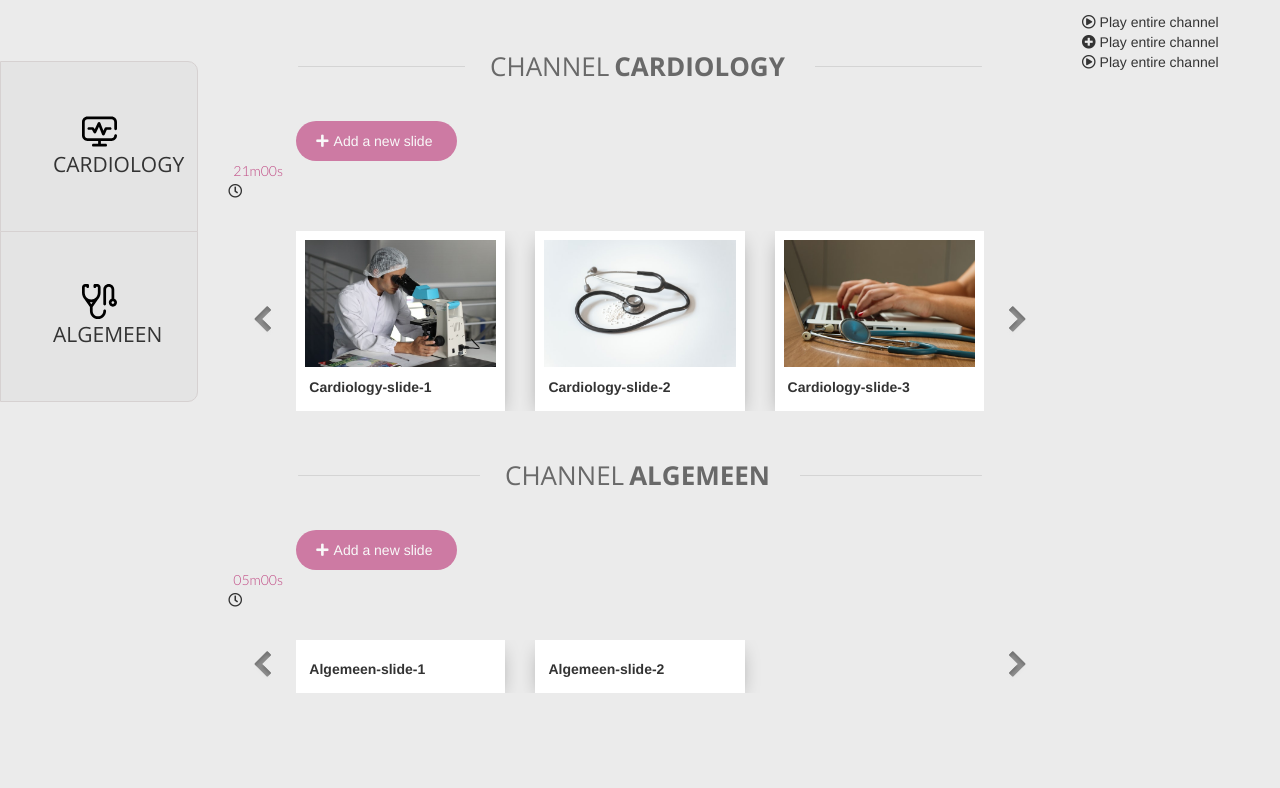
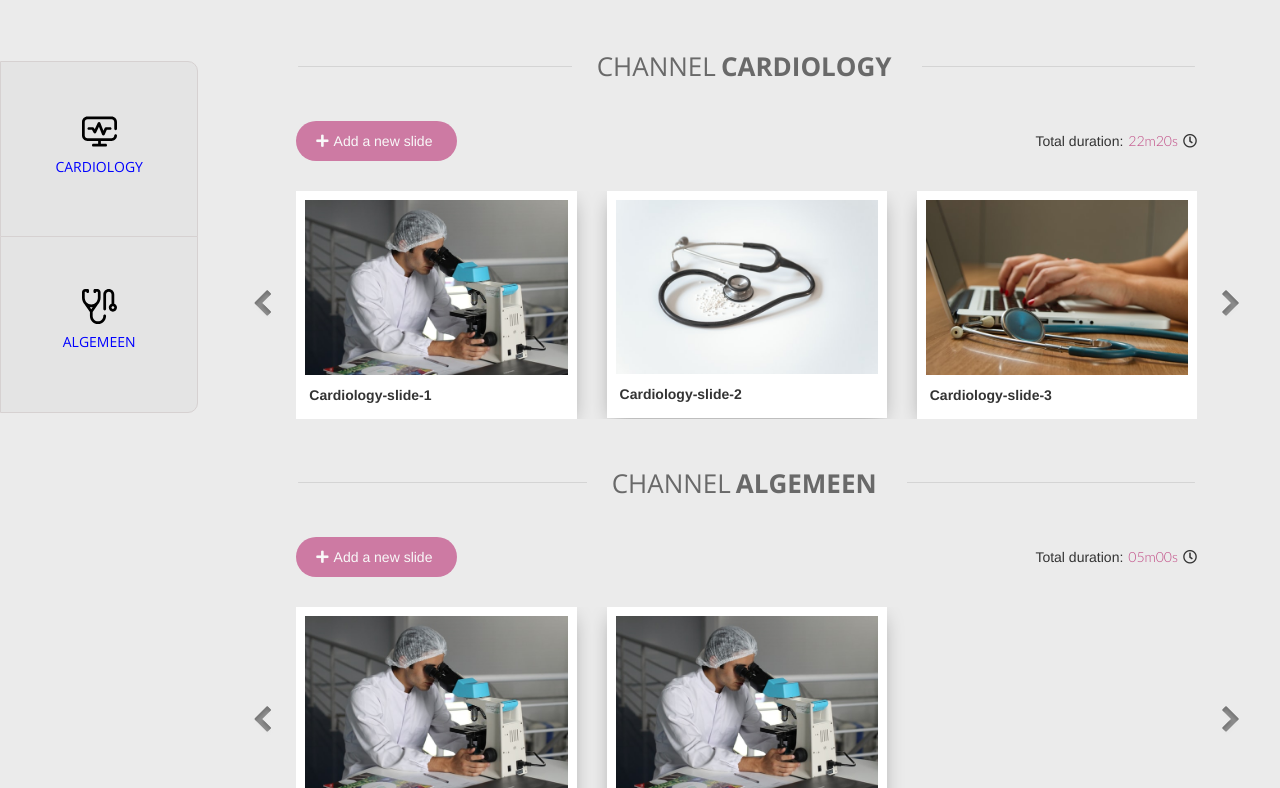
Before and after one commit to tiagoenes/prisma-it, a website built with webpack: page index.html in a window 1280 px wide. Shown: the part 78-866 px from the top of the page. Before the commit the page ends 821 px from the top, so only its background shows below. Built offline with nearby package versions, Linux system fonts and the light colour scheme; files whose address does not match are found by name.

Commit message:
fixed buttons

```diff
--- a/app/index.js
+++ b/app/index.js
@@ -21,9 +21,9 @@ fetch('content.json')
       categories.forEach((category) => {
         // categoryName.innerText = category.name
         resultsList.insertAdjacentHTML('beforeend', `
-          <div class="button-category">
+          <div id="${category.name}-btn" class="button-category">
           <img src="./assets/images/${category.name}.svg" height=35 alt="${category.name}">
-          <div>${category.name.toUpperCase()}</div>
+          <h5 id="${category.name}-active-category"class="active-category">${category.name.toUpperCase()}</h5>
           </div>
           `);
         // console.log(category.slides);
@@ -31,10 +31,15 @@ fetch('content.json')
         // console.log (getSlides(category));
 
         content.insertAdjacentHTML('beforeend', `
+          <div id="${category.name}">
             <h2 class=""><span class="d-inline-flex">Channel <b id="category-name"class="category-name mx-2">${category.name}</b></span></h2>
-            <div>
+            <div class="d-flex justify-content-between align-items-center"">
             <button class="add-slide-btn"><i class="fas fa-plus"></i><div class="mx-2">Add a new slide</div></button>
-            <div class="mx-2 color-purple " id="duration-${category.name}"></div><i class="far fa-clock"></i>
+            <div class="d-flex align-items-center tot-duration">
+            <div class="">Total duration: </div>
+            <div class="mx-2 color-purple " id="duration-${category.name}"></div>
+            <i class="far fa-clock"></i>
+            </div>
             </div>
             <div id="myCarousel${category.name}" class="carousel slide" data-ride="carousel" data-interval="0">
               <div class="carousel-inner" id="car-in-${category.name}">
@@ -45,6 +50,7 @@ fetch('content.json')
               <a class="carousel-control right" href="#myCarousel${category.name}" data-slide="next">
                 <i class="fa fa-chevron-right"></i>
               </a>
+            </div>
             </div>
           `);
         let carousel = document.querySelector(`#car-in-${category.name}`);
@@ -59,7 +65,6 @@ fetch('content.json')
         results.forEach((result) => {
           count +=1;
           let active = count === 1 ? "active" : "";
-          console.log(count);
           html += `<div class="item ${active}"><div class="row">`
           result.forEach((slide)=>{
             duration += slide.duration;
@@ -69,11 +74,34 @@ fetch('content.json')
         });
         carousel.innerHTML=html;
         let durationDiv = document.querySelector(`#duration-${category.name}`);
-        console.log(secondsToHms(duration));
         durationDiv.innerText = secondsToHms(duration);
       });
     });
 
+
+document.addEventListener("DOMContentLoaded", function(){
+  if(document.readyState == "interactive"){
+  setTimeout(function(){
+    const cardioBtn = document.querySelector("#cardiology-btn");
+    const algemeenBtn = document.querySelector("#algemeen-btn");
+
+    cardioBtn.addEventListener('click', (event) => {
+      const element = document.querySelector("#cardiology");
+      const activeBtn = document.querySelector("#cardiology-active-category")
+      element.classList.toggle("hide");
+      activeBtn.classList.toggle("active-category");
+    });
+
+    algemeenBtn.addEventListener('click', (event) => {
+      const element = document.querySelector("#algemeen");
+      const activeBtn = document.querySelector("#algemeen-active-category")
+      element.classList.toggle("hide");
+      activeBtn.classList.toggle("active-category");
+    });
+  }, 500);
+
+    }
+});
 
 function secondsToHms(seconds) {
   if (!seconds) return '';
--- a/content.json
+++ b/content.json
@@ -1,17 +1,17 @@
 {
   "content": [{
     "name":"cardiology","slides":[
-      {"id":1,"title":"cardiology-slide-1","duration":120,"url":"./assets/images/cardiology-slide1.jpg"},
-      {"id":2,"title":"cardiology-slide-2","duration":180,"url":"./assets/images/cardiology-slide2.jpg"},
-      {"id":3,"title":"cardiology-slide-3","duration":240,"url":"./assets/images/cardiology-slide3.jpg"},
-      {"id":4,"title":"cardiology-slide-4","duration":180,"url":"./assets/images/cardiology-slide4.jpg"},
-      {"id":5,"title":"cardiology-slide-5","duration":180,"url":"./assets/images/cardiology-slide5.jpg"},
-      {"id":6,"title":"cardiology-slide-6","duration":180,"url":"./assets/images/cardiology-slide6.jpg"},
-      {"id":7,"title":"cardiology-slide-7","duration":180,"url":"./assets/images/cardiology-slide7.jpg"}
+      {"id":1,"title":"cardiology-slide-1","duration":128,"url":"./assets/images/cardiology-slide1.jpg"},
+      {"id":2,"title":"cardiology-slide-2","duration":312,"url":"./assets/images/cardiology-slide2.jpg"},
+      {"id":3,"title":"cardiology-slide-3","duration":56,"url":"./assets/images/cardiology-slide3.jpg"},
+      {"id":4,"title":"cardiology-slide-4","duration":110,"url":"./assets/images/cardiology-slide4.jpg"},
+      {"id":5,"title":"cardiology-slide-5","duration":135,"url":"./assets/images/cardiology-slide5.jpg"},
+      {"id":6,"title":"cardiology-slide-6","duration":400,"url":"./assets/images/cardiology-slide6.jpg"},
+      {"id":7,"title":"cardiology-slide-7","duration":199,"url":"./assets/images/cardiology-slide7.jpg"}
       ]},
     {
     "name":"algemeen","slides":[
-      {"id":1,"title":"algemeen-slide-1","duration":120,"url":"./assets/images/slide1.jpg"},
-      {"id":2,"title":"algemeen-slide-2","duration":180,"url":"./assets/images/slide1.jpg"}
+      {"id":1,"title":"algemeen-slide-1","duration":120,"url":"./assets/images/cardiology-slide1.jpg"},
+      {"id":2,"title":"algemeen-slide-2","duration":180,"url":"./assets/images/cardiology-slide1.jpg"}
       ]}]
 }
--- a/index.html
+++ b/index.html
@@ -13,7 +13,7 @@
     <script src="https://maxcdn.bootstrapcdn.com/bootstrap/3.3.7/js/bootstrap.min.js"></script>
   </head>
   <body>
-    <nav class="navbar fixed-top navbar-light bg-light">
+    <nav class="navbar fixed-top navbar-light bg-light>
       <div class="container-fluid py-2">
         <a class="navbar-brand" href="#">
           <img src="./assets/images/logo.png" width="50px" alt="Narrowcasting">
@@ -23,19 +23,19 @@
     </nav>
     <div class="container-fluid body-content">
       <div class="row">
-        <div id="buttons" class="col-1 col-md-2">
+        <div id="buttons" class="col-12 col-lg-2">
         </div>
-        <div class="col-10 col-md-8 col-center" id="content">
+        <div class="col-12 col-lg-10 col-center" id="content">
 
         </div>
-        <div class="col-2 col-md-2">
+        <!-- <div class="col-2 col-md-2">
           <div>
             <div><i class="far fa-play-circle"></i> Play entire channel</div>
             <div><i class="fas fa-plus-circle"></i> Play entire channel</div>
             <div><i class="far fa-play-circle"></i> Play entire channel</div>
           </div>
 
-        </div>
+        </div> -->
       </div>
     </div>
   </body>
--- a/styles/scss/_index.scss
+++ b/styles/scss/_index.scss
@@ -11,6 +11,7 @@ html {
 .navbar{
   border-bottom: 1px solid #C14B85;
   position: fixed;
+  background-color: white;
 }
 .navbar-brand{
   font-family: 'Staatliches', cursive;
@@ -189,6 +190,9 @@ h2 span {
     opacity: 0.8;
   }
 }
+.active-category{
+  color:blue;
+}
 
 .row #buttons{
   padding-left: 0px;
@@ -216,3 +220,6 @@ h2 span {
     opacity: 1;
   }
 }
+.tot-duration{
+  margin-right: 68px;
+}
```
